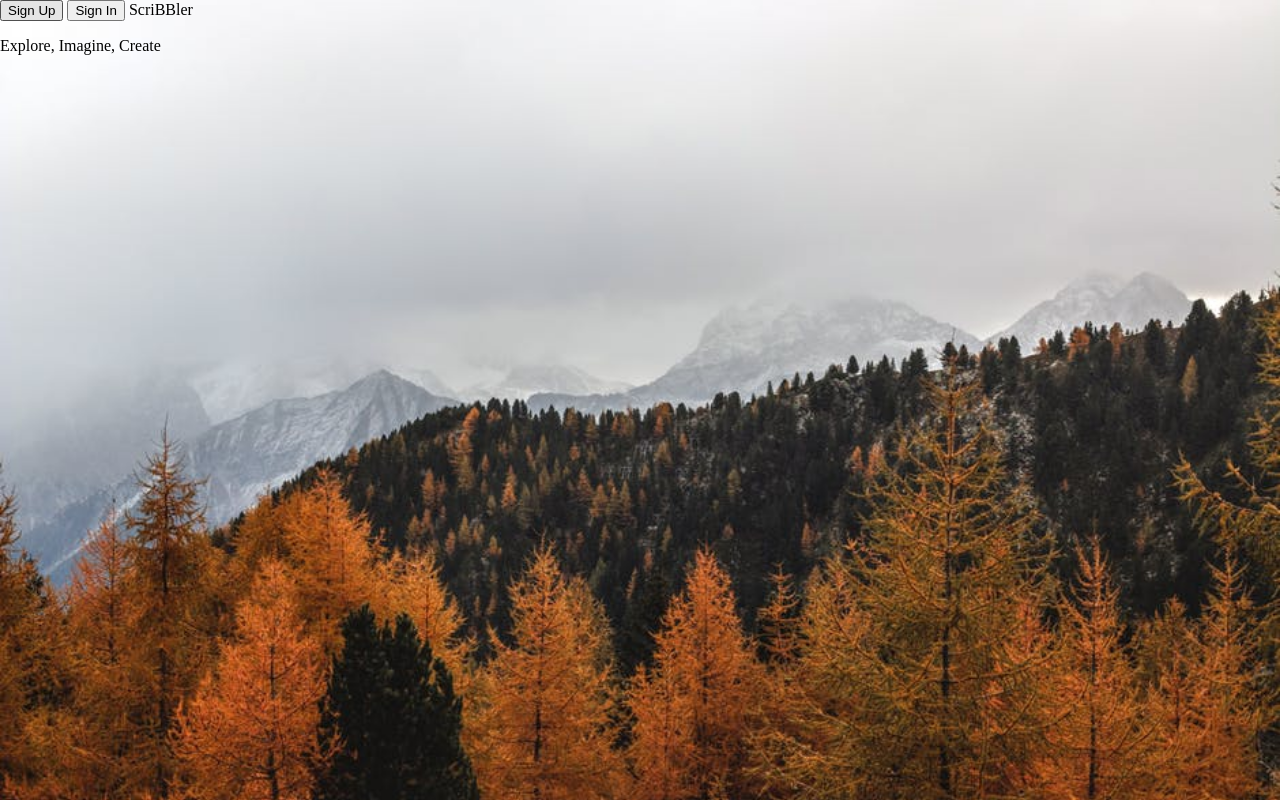
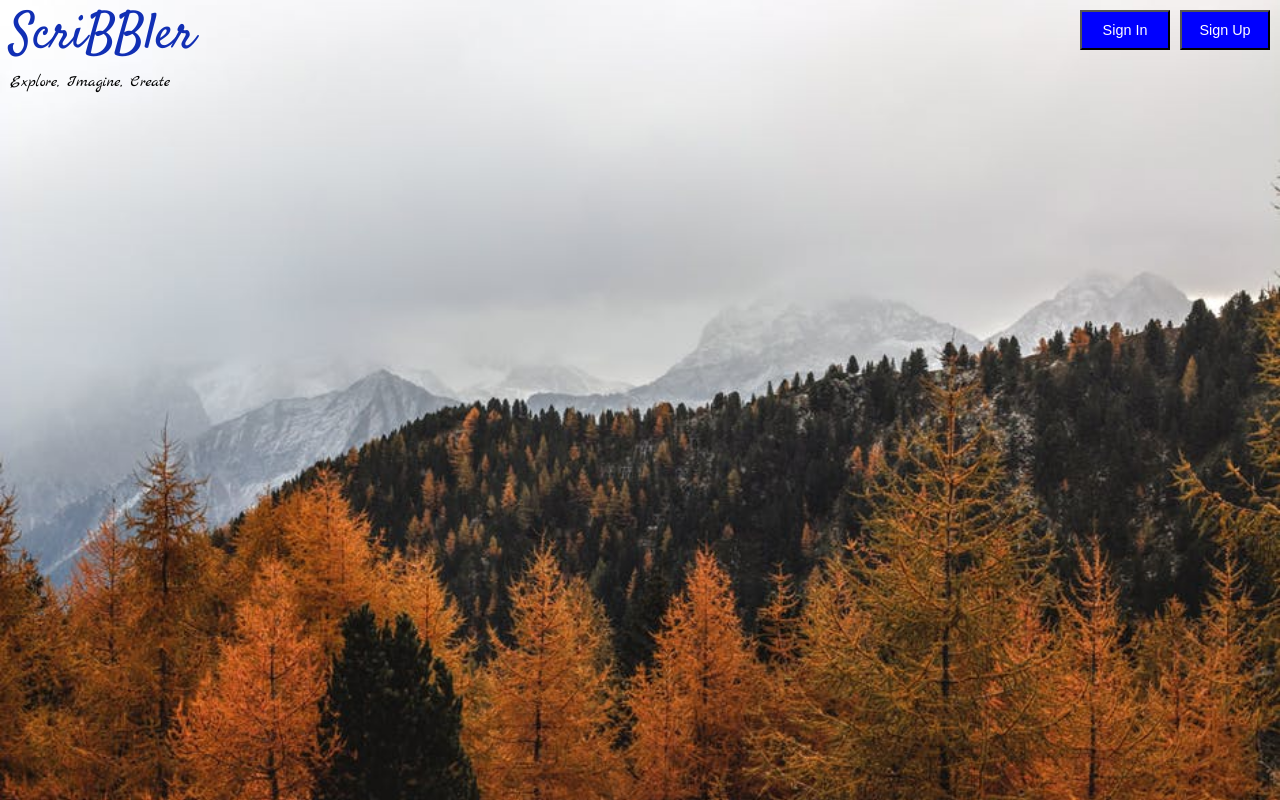
Before and after one commit to kushagrasetia/Frontend_Project, a plain HTML site: page index.html in a window 1280 px wide. Drawn offline with Linux system fonts and the light colour scheme.

Commit message:
styling header

```diff
--- a/css/header.css
+++ b/css/header.css
@@ -1,2 +1,28 @@
-/* Set a style for all elements inside the header i.e. Sign Up button, Sign In button,
+/* style for all elements inside the header i.e. Sign Up button, Sign In button,
 the title "ScriBBler" & the sub-heading below "ScriBBLer" */
+.topButtons {
+    width: 90px;
+    padding: 10px;
+    cursor: pointer;
+    font-weight: 500;
+    font-size: 90%;
+    background: #0000ff;
+    color: #fff;
+    float: right;
+    margin: 10px 10px 0px 0px;
+    font-family: Arial, Helvetica, sans-serif;
+   }
+
+   .logo-title {
+   font-family: 'Satisfy', cursive;
+   font-size: 50px;
+   color: #112fb4;
+   margin: auto;
+   text-decoration: none;
+   margin: 10px 10px 0px 10px;
+   }
+   .middleText{
+       font-family: 'Marck Script', cursive;
+       margin-top: 0;
+       margin: 0 0 0px 10px;
+       }
```
